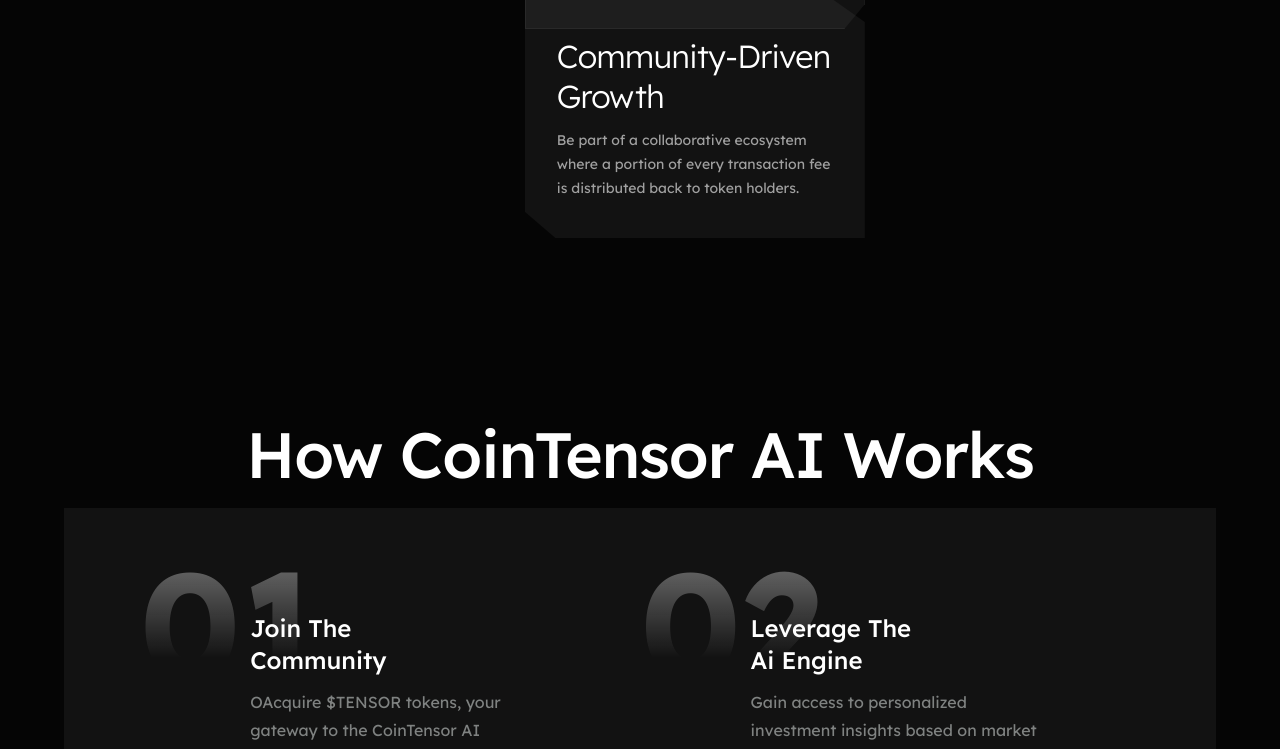
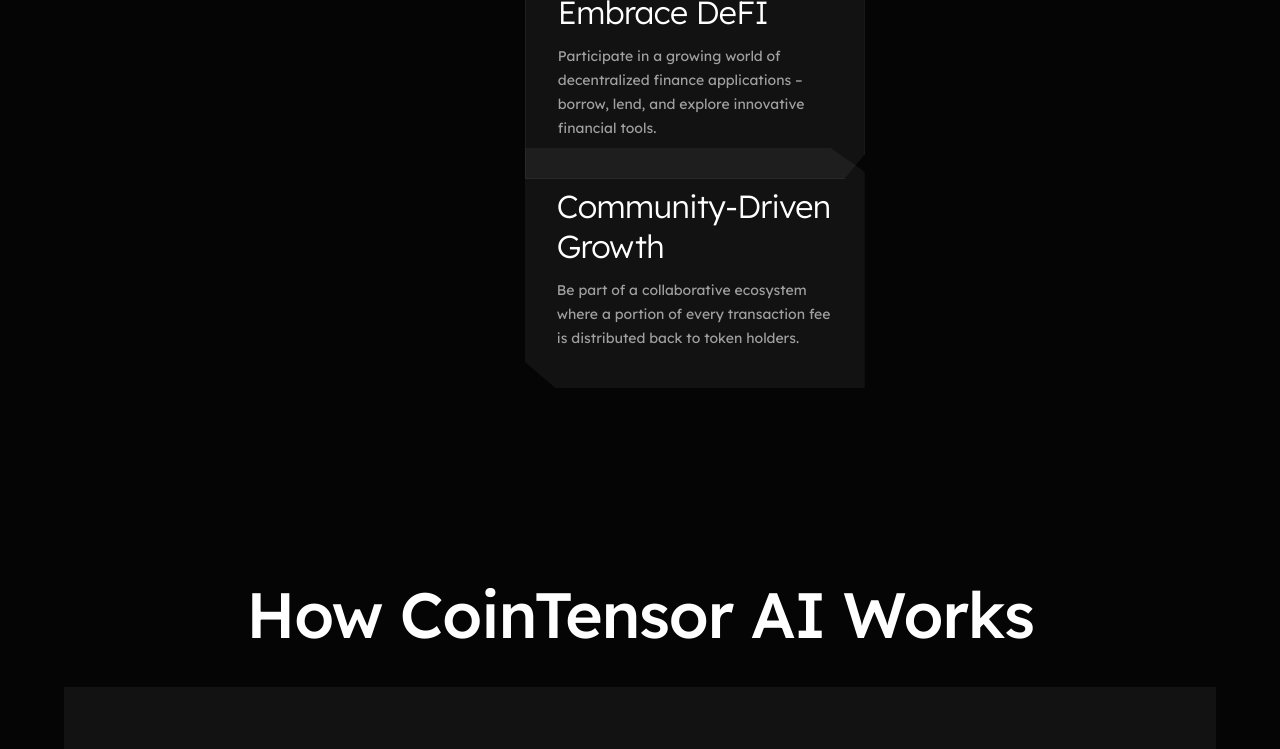
Before and after one commit to clintondl/j-yzy, a React (Vite) app: page / in a window 1280 px wide. Shown: the part 2000-2749 px from the top of the page. Built offline with nearby package versions, Linux system fonts and the light colour scheme.

Commit message:
resolve how it works styles

```diff
--- a/src/component/Hero.jsx
+++ b/src/component/Hero.jsx
@@ -5,18 +5,14 @@
   return (
     <section className="layout-pd">
       <div className="container flex flex-col items-center text-center">
-        <h1 className="font-medium text-4xl lg:text-[54px]  mb-[32px]">
+        <h1 className="font-medium text-4xl lg:text-[54px] leading-[70px]  mb-[32px] max-w-[900px]">
           Make informed decisions, transact securely, and earn passively
         </h1>
-        <p className="text-sm text-faint-60 mb-[49px]">
+        <p className="text-sm text-faint-60 mb-[49px] max-w-[513px]">
           We&apos;re revolutionizing DeFi with the power of AI-driven insights,
           secure DePIN transactions, and a rewarding revenue-sharing model.
         </p>
-        <img
-          src={rock}
-          alt="rock"
-          className=" "
-        />
+        <img src={rock} alt="rock" className=" " />
         <div className="flex-box lg:justify-between  arc-border rectangle bg-[#FFFFFF0D] lg:p-10 mt-[95px]">
           {coinTensorOffers.map((offer) => (
             <div key={offer.heading} className="flex gap-5 lg:w-[30%] p-5">
--- a/src/component/HowItWorks.jsx
+++ b/src/component/HowItWorks.jsx
@@ -2,22 +2,24 @@
 
 function HowItWorks() {
   return (
-    <section id="how-it-works" className="py-16 ">
-      <div className="container">
-        <h2 className="text-center heading-2 w-[85%]  mx-auto p-3 lg:py-6">
+    <section id="how-it-works" className="layout-pd">
+      <div className="container ">
+        <h2 className="text-center heading-2 mb-[43px]">
           How CoinTensor AI Works
         </h2>
-        <div className="flex-box lg:justify-center bg-[#FFFFFF0D] lg:w-full flex-wrap px-5 py-10">
+        <div className="flex flex-col lg:flex-row lg:flex-wrap  bg-[#FFFFFF0D] gap-[20px] pb-[27px] lg:relative lg:p-[70px]">
           {steps.map((step) => (
             <div
               key={step.heading}
-              className="lg:p-8 lg:w-[45%] lg:relative mb-5 lg:mb-0"
+              className="p-[24px] w-full lg:max-w-[calc(50%-10px)] lg:flex group lg:pb-[100px] card"
             >
-              <div className="text-6xl lg:text-[150px] number font-bold lg:absolute left-0 top-0">
-                {step.number}
+              <div className="text-6xl lg:text-[200px] group-hover:text-6xl group-hover:pb-[30px] group-hover:pl-[30px] lg:leading-[.8] font-light font-dms lg:w-[200px] lg:min-w-[200px] lg:h-[130px] inline-flex items-end transition-all duration-300 ease-in-out">
+                <span className="number number-active">{step.number}</span>
               </div>
-              <div className="lg:relative lg:left-[18%] lg:w-[70%] lg:top-6">
-                <p className="capitalize text-[22px]  lg:text-2xl leading-6 font-medium mt-2 lg:w-3/5">
+              <div className="lg:relative lg:top-[25px] lg:left-[-20px] lg:max-w-[340px] z-[2000]">
+                <p
+                  className="text-[22px]  lg:text-[32px] font-medium mt-2 "
+                >
                   {step.heading}
                 </p>
                 <p className="text-base mt-3  leading-7 font-normal primary-text">
--- a/src/index.css
+++ b/src/index.css
@@ -11,7 +11,6 @@
 
 html {
   scroll-behavior: smooth;
-  transition: all ease-in-out 300ms;
 }
 
 body {
@@ -20,7 +19,8 @@
   font-family: "Lexend", sans-serif;
   max-width: 100vw;
   overflow-x: hidden;
-  line-height: 1.4
+  line-height: 1.4;
+  /* transition: all ease-in-out 600ms; */
 }
 
 .container {
@@ -66,6 +66,17 @@
   background-clip: text;
   color: transparent;
 }
+.card:hover .number-active {
+  background: linear-gradient(
+    162.29deg,
+    #ffffff 16.65%,
+    rgba(153, 153, 153, 0) 117.47%
+  );
+  -webkit-background-clip: text;
+  background-clip: text;
+  color: transparent;
+}
+
 input::placeholder {
   @apply text-[#ffffff];
 }
@@ -97,8 +108,8 @@
 .right-arrow {
   clip-path: polygon(0% 0%, 75% 0%, 100% 50%, 75% 100%, 0% 100%);
 }
-.layout-pd{
-  @apply py-[58px] lg:py-[98px]
+.layout-pd {
+  @apply py-[58px] lg:py-[98px];
 }
 .road-map {
   background-image: url("./assets/road-map.png");
--- a/src/utils/dummyData.jsx
+++ b/src/utils/dummyData.jsx
@@ -45,13 +45,13 @@
 export const steps = [
   {
     number: "01",
-    heading: "join the community",
+    heading: "Join The Community",
     content:
       "OAcquire $TENSOR tokens, your gateway to the CoinTensor AI ecosystem.",
   },
   {
     number: "02",
-    heading: "leverage the ai engine",
+    heading: "Leverage the AI Engine",
     content:
       "Gain access to personalized investment insights based on market trends and your risk tolerance.",
   },
```
